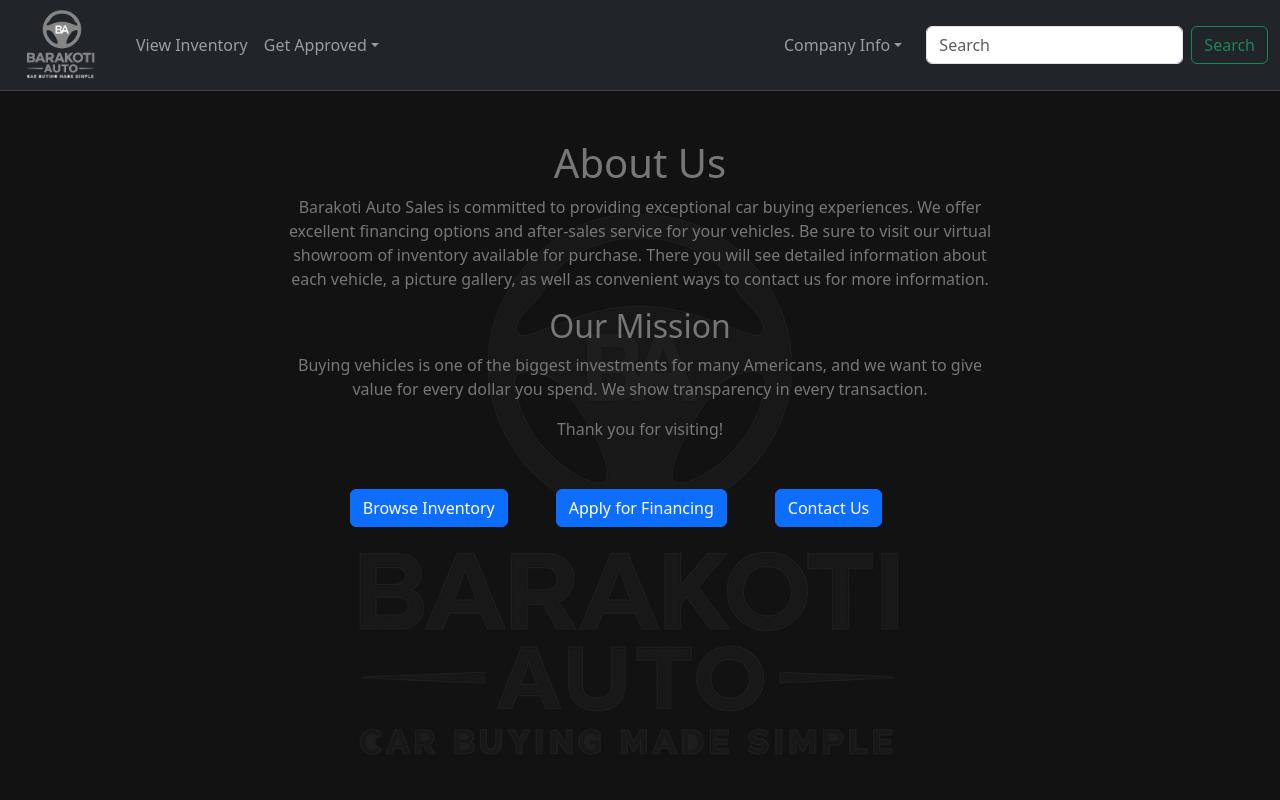
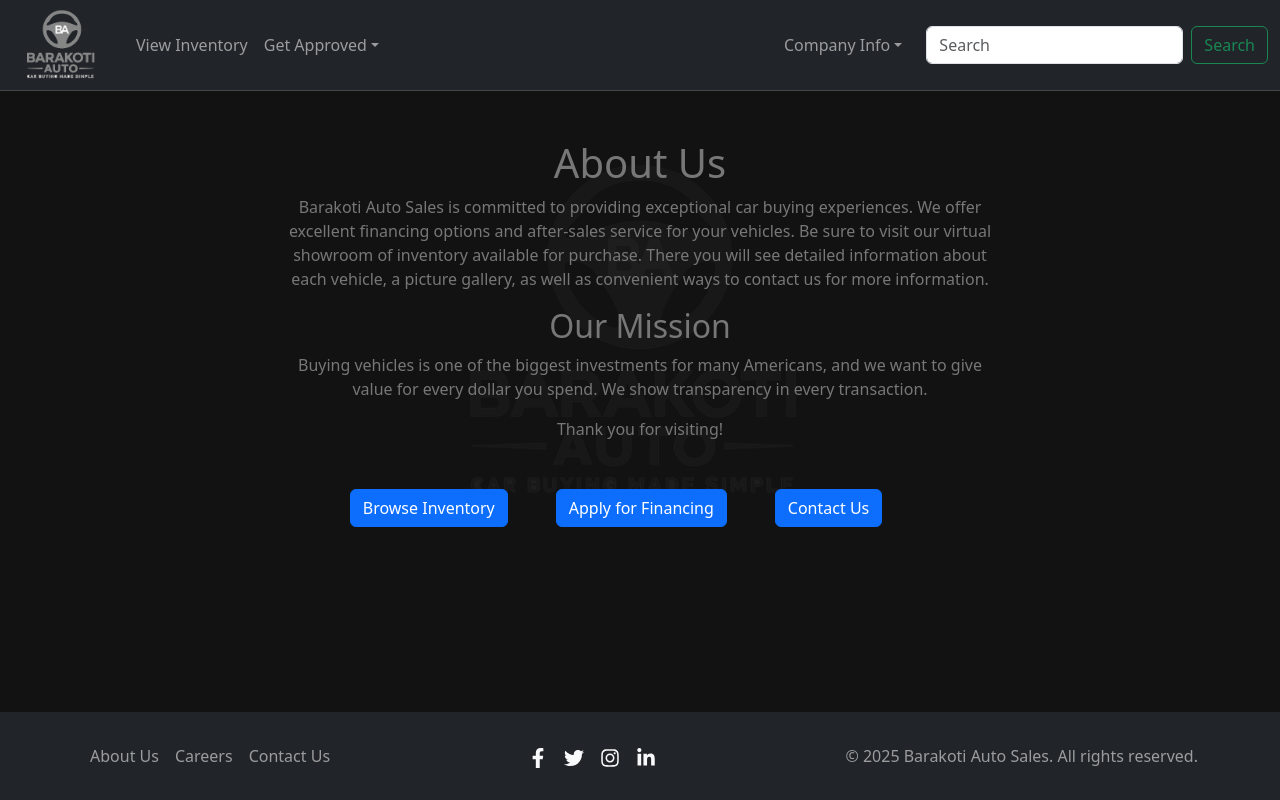
Before and after one commit to dbarakoti/barakoti-auto-sales, a React (Create React App) app in the folder appfrontend/: page /about in a window 1280 px wide. Built offline with nearby package versions, Linux system fonts and the light colour scheme; no server answers.

Commit message:
resolved footer and vertical scroll issue  in About Us Page

```diff
--- a/appfrontend/src/pages/AboutUs.jsx
+++ b/appfrontend/src/pages/AboutUs.jsx
@@ -3,7 +3,8 @@
 
 const AboutUs = () => {
     return (
-        <div style={{position: 'relative', minHeight: '100vh', overflow: 'hidden'}}>
+
+        <div style={{position: 'relative', overflow: 'hidden'}}>
             <div
                 style={{
                     backgroundImage: `url(${logo})`,
@@ -19,8 +20,6 @@
                     zIndex: 0
                 }}
             />
-
-            {/* Foreground Content */}
             <div
                 style={{
                     position: 'relative',
@@ -31,7 +30,11 @@
                     margin: '0 auto',
                     color: '#777'
                 }}
+
+
             >
+
+
                 <h1>About Us</h1>
                 <p>
                     Barakoti Auto Sales is committed to providing exceptional car buying experiences. We offer
```
